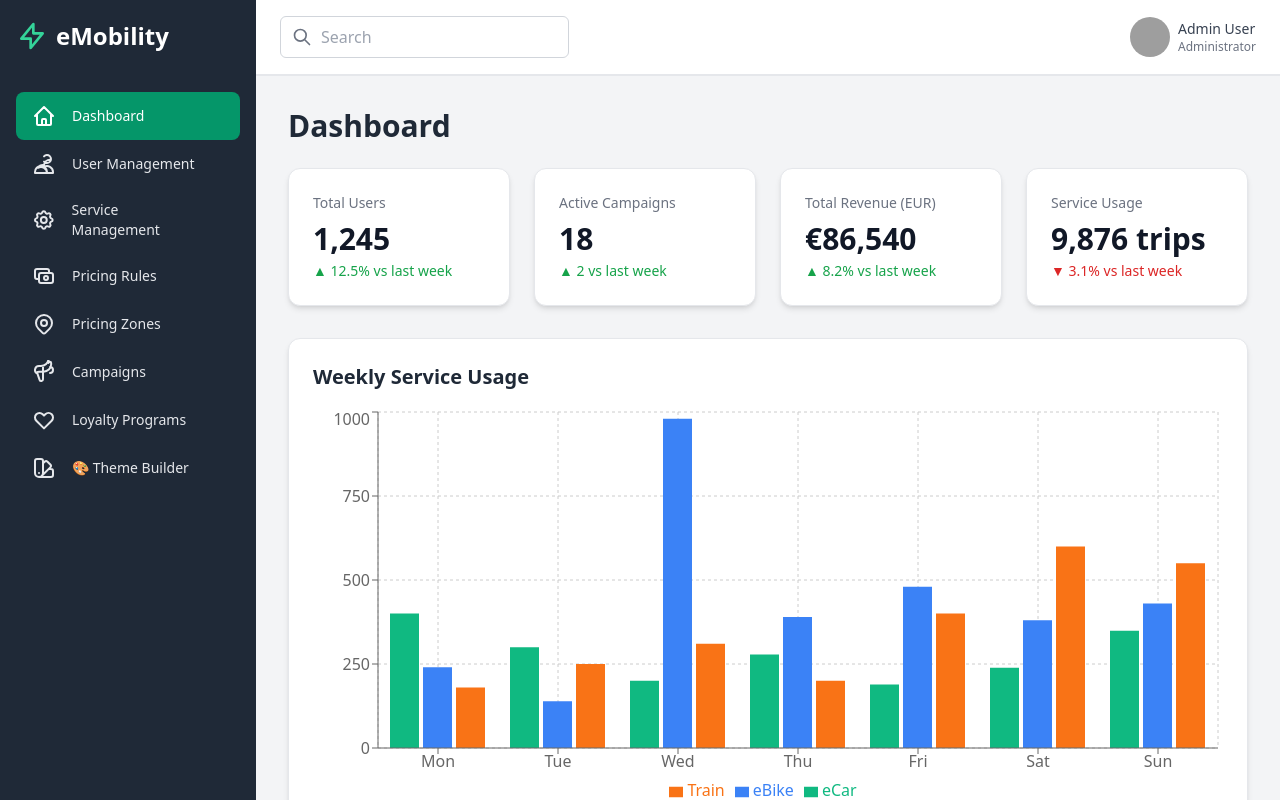
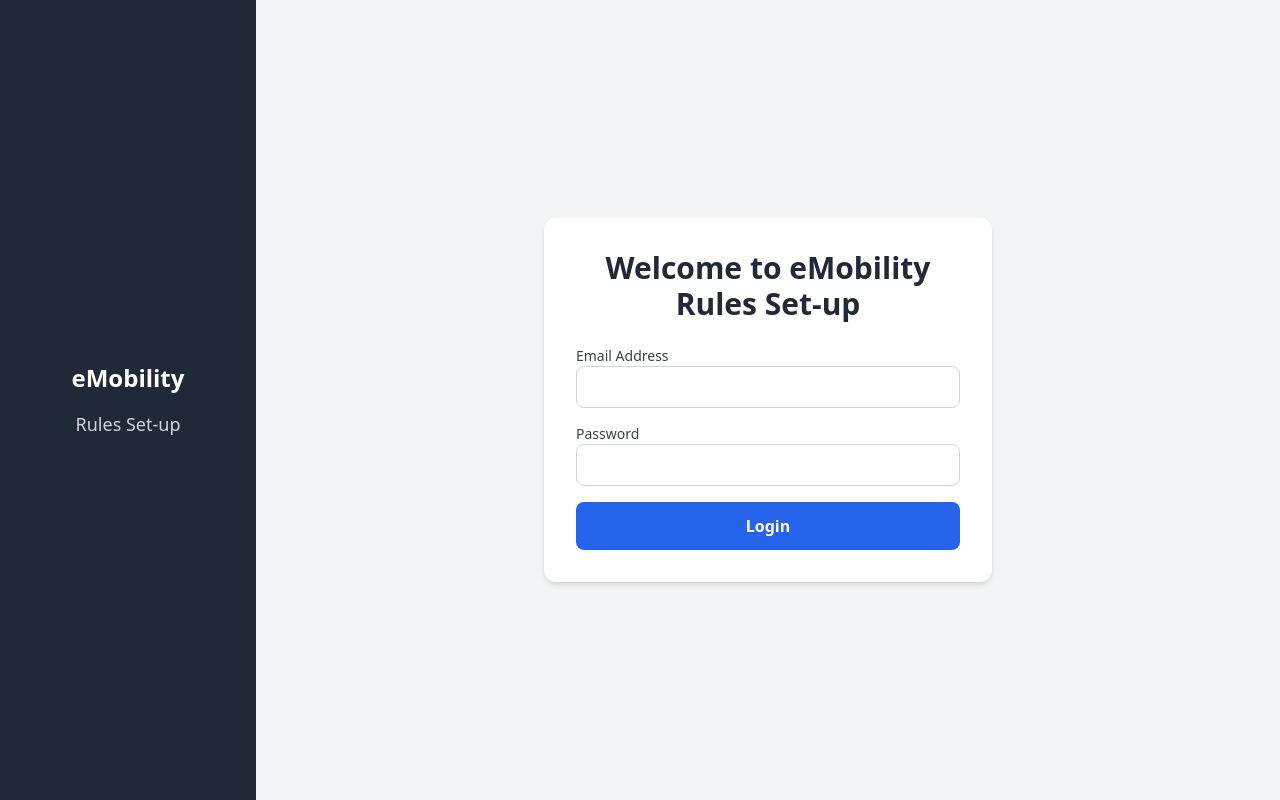
Before and after one commit to Markopolo-free/AppliedOptix, a React (Vite) app: page / in a window 1280 px wide. Built offline with nearby package versions, Linux system fonts and the light colour scheme; grey boxes are pictures that could not be loaded.

Commit message:
feat: add persistent secrets storage and landing page integration

```diff
--- a/App.tsx
+++ b/App.tsx
@@ -1,5 +1,6 @@
 
 import React, { useState, lazy, Suspense } from 'react';
+import LandingPage from './components/LandingPage';
 import Sidebar from './components/Sidebar';
 import Header from './components/Header';
 import Dashboard from './components/Dashboard';
@@ -18,6 +19,11 @@ type View = 'dashboard' | 'users' | 'services' | 'pricing' | 'campaigns' | 'loya
 const App: React.FC = () => {
   const [currentView, setCurrentView] = useState<View>('dashboard');
   const [isSidebarOpen, setSidebarOpen] = useState(false);
+  const [isAuthenticated, setAuthenticated] = useState(false);
+
+  const handleAuthSuccess = () => {
+    setAuthenticated(true);
+  };
 
   const renderView = () => {
     switch (currentView) {
@@ -42,6 +48,10 @@ const App: React.FC = () => {
     }
   };
 
+  if (!isAuthenticated) {
+    return <LandingPage onAuthSuccess={handleAuthSuccess} />;
+  }
+
   return (
     <div className="flex h-screen bg-gray-100 font-sans">
       <Sidebar currentView={currentView} setCurrentView={setCurrentView} isSidebarOpen={isSidebarOpen} setSidebarOpen={setSidebarOpen} />
--- /dev/null
+++ b/components/LandingPage.tsx
@@ -0,0 +1,93 @@
+import React, { useState } from 'react';
+import { saveSecret, userExists } from './secretsService';
+
+interface LandingPageProps {
+  onAuthSuccess?: () => void;
+}
+
+const LandingPage: React.FC<LandingPageProps> = ({ onAuthSuccess }) => {
+  const [step, setStep] = useState<'login' | 'register' | 'success'>('login');
+  const [email, setEmail] = useState('');
+  const [password, setPassword] = useState('');
+  const [name, setName] = useState('');
+  const [error, setError] = useState('');
+
+  const handleLogin = (e: React.FormEvent) => {
+    e.preventDefault();
+    if (userExists(email)) {
+      setStep('success');
+      setError('');
+      if (onAuthSuccess) onAuthSuccess();
+    } else {
+      setStep('register');
+      setError('User not found. Please register.');
+    }
+  };
+
+  const handleRegister = (e: React.FormEvent) => {
+    e.preventDefault();
+    if (!name || !email || !password) {
+      setError('All fields required.');
+      return;
+    }
+    saveSecret({ username: email, password });
+    setStep('success');
+    setError('');
+    if (onAuthSuccess) onAuthSuccess();
+  };
+
+  return (
+    <div className="flex h-screen bg-gray-100 font-sans">
+      {/* Left nav style */}
+      <div className="w-64 bg-gray-800 p-8 flex flex-col justify-center items-center">
+        <span className="text-2xl font-bold text-white mb-4">eMobility</span>
+        <span className="text-lg text-gray-300">Rules Set-up</span>
+      </div>
+      <div className="flex-1 flex flex-col items-center justify-center">
+        <div className="bg-white rounded-xl shadow-md p-8 w-full max-w-md">
+          <h1 className="text-3xl font-bold text-gray-800 mb-6 text-center">Welcome to eMobility Rules Set-up</h1>
+          {step === 'login' && (
+            <form onSubmit={handleLogin} className="space-y-4">
+              <div>
+                <label className="block text-sm font-medium text-gray-700">Email Address</label>
+                <input type="email" value={email} onChange={e => setEmail(e.target.value)} className="w-full px-4 py-2 border border-gray-300 rounded-lg" required />
+              </div>
+              <div>
+                <label className="block text-sm font-medium text-gray-700">Password</label>
+                <input type="password" value={password} onChange={e => setPassword(e.target.value)} className="w-full px-4 py-2 border border-gray-300 rounded-lg" required />
+              </div>
+              <button type="submit" className="w-full py-3 bg-blue-600 text-white rounded-lg font-semibold">Login</button>
+              {error && <p className="text-red-600 text-sm mt-2">{error}</p>}
+            </form>
+          )}
+          {step === 'register' && (
+            <form onSubmit={handleRegister} className="space-y-4">
+              <div>
+                <label className="block text-sm font-medium text-gray-700">Name</label>
+                <input type="text" value={name} onChange={e => setName(e.target.value)} className="w-full px-4 py-2 border border-gray-300 rounded-lg" required />
+              </div>
+              <div>
+                <label className="block text-sm font-medium text-gray-700">Email Address</label>
+                <input type="email" value={email} onChange={e => setEmail(e.target.value)} className="w-full px-4 py-2 border border-gray-300 rounded-lg" required />
+              </div>
+              <div>
+                <label className="block text-sm font-medium text-gray-700">Password</label>
+                <input type="password" value={password} onChange={e => setPassword(e.target.value)} className="w-full px-4 py-2 border border-gray-300 rounded-lg" required />
+              </div>
+              <button type="submit" className="w-full py-3 bg-green-600 text-white rounded-lg font-semibold">Register</button>
+              {error && <p className="text-red-600 text-sm mt-2">{error}</p>}
+            </form>
+          )}
+          {step === 'success' && (
+            <div className="text-center">
+              <h2 className="text-xl font-semibold text-green-700 mb-4">Login Successful!</h2>
+              <p className="text-gray-700">Welcome, {name || email}!</p>
+            </div>
+          )}
+        </div>
+      </div>
+    </div>
+  );
+};
+
+export default LandingPage;
--- /dev/null
+++ b/components/secretsService.ts
@@ -0,0 +1,24 @@
+// secretsService.ts
+// Simple persistent secrets storage using localStorage
+
+export type Secret = {
+  username: string;
+  password: string;
+};
+
+const SECRETS_KEY = 'adaptiveOptixSecrets';
+
+export function saveSecret(secret: Secret) {
+  const secrets = getSecrets();
+  secrets.push(secret);
+  localStorage.setItem(SECRETS_KEY, JSON.stringify(secrets));
+}
+
+export function getSecrets(): Secret[] {
+  const raw = localStorage.getItem(SECRETS_KEY);
+  return raw ? JSON.parse(raw) : [];
+}
+
+export function userExists(username: string): boolean {
+  return getSecrets().some(s => s.username === username);
+}
--- a/index.tsx
+++ b/index.tsx
@@ -7,6 +7,8 @@ import 'use-sync-external-store/shim/index.js';
 
 type EBState = { error: any };
 class ErrorBoundary extends React.Component<{ children: React.ReactNode }, EBState> {
+  // Explicitly declare props to satisfy TS type-checking in some strict configs
+  declare props: Readonly<{ children: React.ReactNode }>;
   state: EBState = { error: null };
   static getDerivedStateFromError(error: any): EBState {
     return { error };
```
